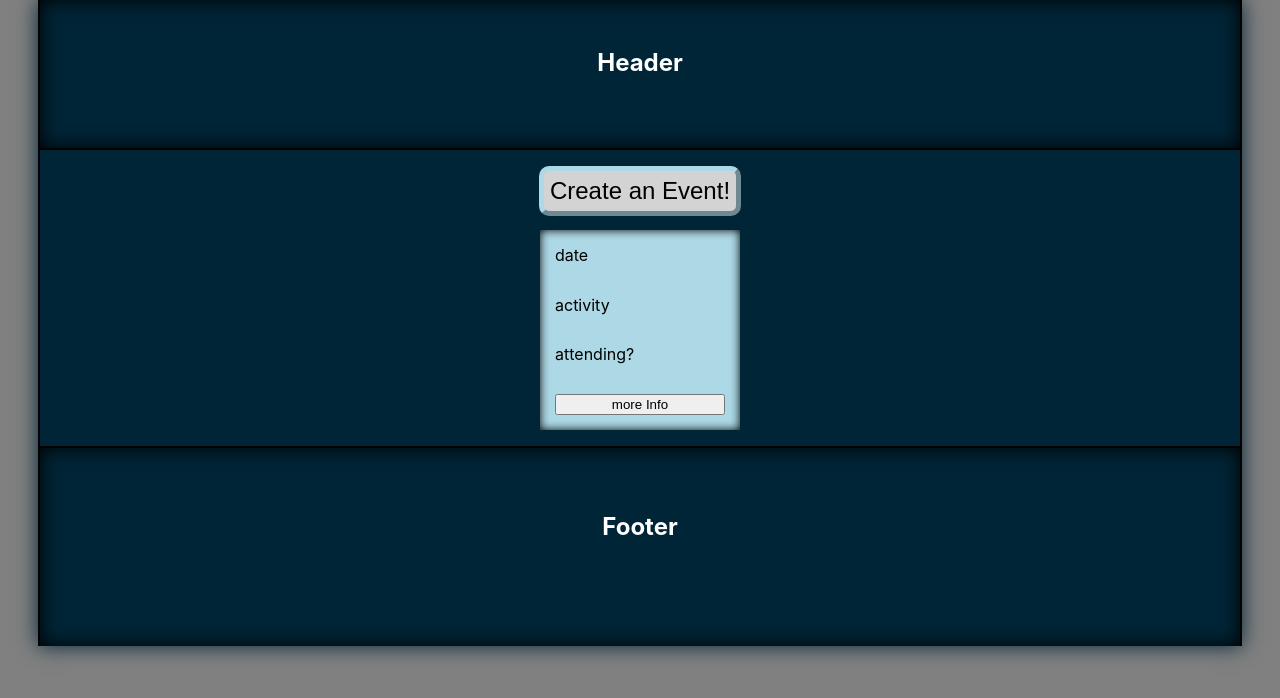
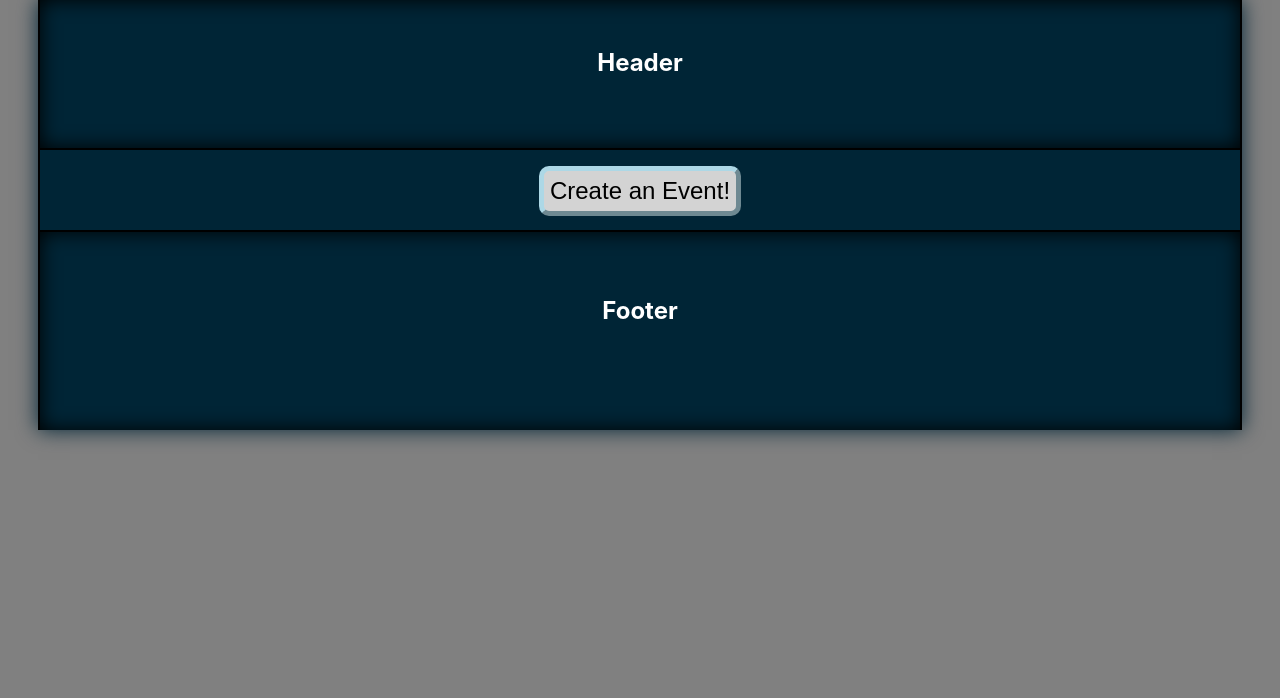
Before and after one commit to Syvex/EventPlanner, a React (Create React App) app: page / in a window 1280 px wide. Shown: the top 698 px of the page. Built offline with nearby package versions, Linux system fonts and the light colour scheme.

Commit message:
it finally works

```diff
--- a/src/components/Content/EventDisplay/index.jsx
+++ b/src/components/Content/EventDisplay/index.jsx
@@ -1,34 +1,26 @@
 import React, { useContext, useState } from 'react';
 import './index.css';
-import {EventContext} from '../../../providers/EventProvider/index.jsx';
 
-const EventDisplay = () => {
-    const eventContext = useContext(EventContext);
-
+const EventDisplay = ({when, what, attendance, moreInfo}) => {
     const [displayDetails, setDisplayDetails] = useState(false);
 
     const toggleEventDetails = () => {
         setDisplayDetails(!displayDetails);
     }
 
-    const newEventMoreInfo = eventContext.event.moreInfo;
-    const newEventWhen = eventContext.event.when;
-    const newEventWhat = eventContext.event.what;
-    const newEventAttendance = eventContext.event.attendance;
-
     return (
         <div className="event">
             {
                 displayDetails && (
                     <div className="event-display-wrapper">
-                        <p>{newEventMoreInfo}</p>
+                        <p>{moreInfo}</p>
                         <button onClick={toggleEventDetails}>go back</button>
                     </div>
                 ) || (
                     <div className="event-display-wrapper">
-                        <span>{newEventWhen}</span>
-                        <span>{newEventWhat}</span>
-                        <span>{newEventAttendance}</span>
+                        <span>{when}</span>
+                        <span>{what}</span>
+                        <span>{attendance}</span>
                         <button onClick={toggleEventDetails} className="moreInfo">more Info</button>
                     </div>
                 )
--- a/src/components/Content/index.jsx
+++ b/src/components/Content/index.jsx
@@ -1,12 +1,16 @@
-import React from 'react';
+import React, {useContext} from 'react';
 import './index.css';
 import EventDisplay from './EventDisplay/index';
+import {EventContext} from '../../providers/EventProvider';
 
 const Content = () => {
+    const {events} = useContext(EventContext);
 
     return (
         <section className="content">
-            <EventDisplay />
+            {events.map(({id, ...rest}) => (
+                <EventDisplay key={id} {...rest} />
+            ))}
         </section>
     )
 }
--- a/src/components/CreateEvent/CreateEventModal/index.jsx
+++ b/src/components/CreateEvent/CreateEventModal/index.jsx
@@ -1,23 +1,24 @@
-import React, { useContext } from 'react';
+import React, { useContext, useState } from 'react';
 import './index.css';
-import {EventContext} from '../../../providers/EventProvider/index.jsx';
-import EventDisplay from '../../Content/EventDisplay/index.jsx';
+import {EventContext} from '../../../providers/EventProvider';
 
 const CreateEventModal = (props) => {
-    const eventContext = useContext(EventContext);
+    const {addEvent} = useContext(EventContext);
+
+    const [when, setWhen] = useState();
+
 
     //on submit create and render a new eventdisplay with the userinputs
-    const handleSubmit = () => {
-        return (
-            <EventDisplay />
-        )
+    const handleSubmit = (e) => {
+        e.preventDefault();
+        addEvent({when});
     }
 
     return (
         <div>
             {props.displayModal && (
                 <form className="modal" onSubmit={handleSubmit}>
-                    <input type="text" onChange={eventContext.setEvent.when} />
+                    <input name="when" required type="text" onChange={(e => setWhen(e.target.value))} />
                     <input type="submit" value="Submit" />
                 </form>
             )}
--- a/src/providers/EventProvider/index.jsx
+++ b/src/providers/EventProvider/index.jsx
@@ -1,20 +1,19 @@
-import React, {createContext, useState} from 'react';
+import React, {createContext, useState, useCallback} from 'react';
 
 export const EventContext = createContext({});
 
 const EventProvider = ({children}) => {
 
-    const [event, setEvent] = useState({
-        when: 'date',
-        what: 'activity',
-        attendance: 'attending?',
-        moreInfo: 'details',
+    const [events, setEvents] = useState([]);
+
+    const addEvent = useCallback((newEvent) => {
+        setEvents([...events, {id: Date.now(), ...newEvent}]);
     });
 
     return (
         <EventContext.Provider value={{
-            event,
-            setEvent,
+            events,
+            addEvent,
         }}>
             {children}
         </EventContext.Provider>
```
